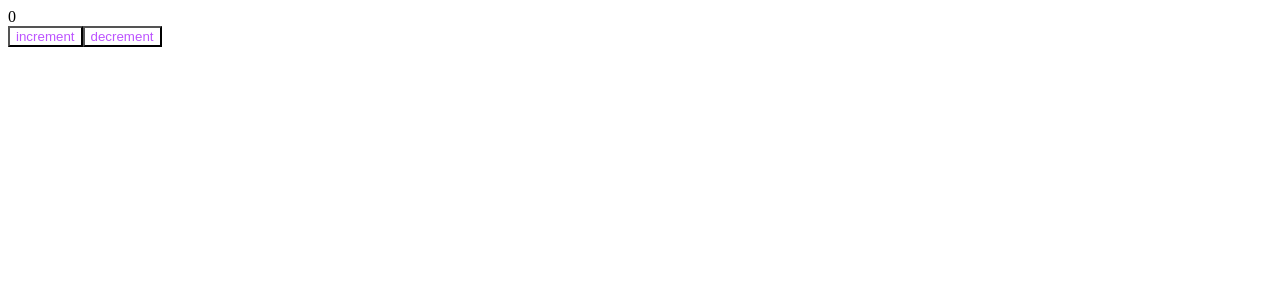
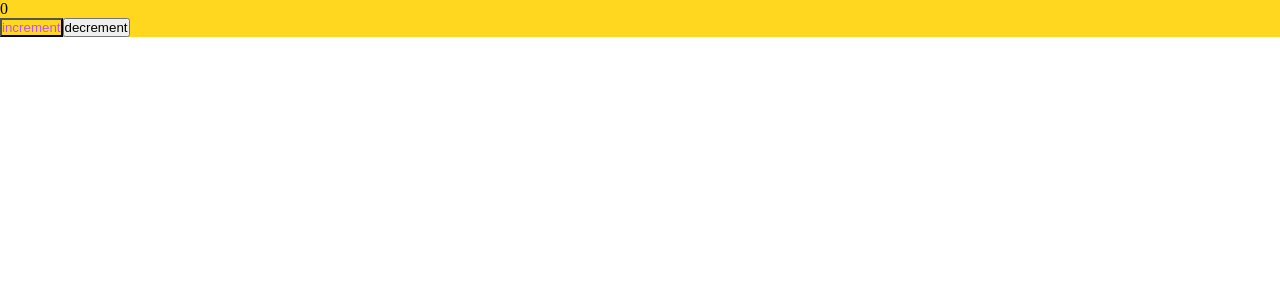
Before and after one commit to kandaysblnOrganization/course-project, a React app: page / in a window 1280 px wide. Shown: the top 300 px of the page. Built offline with nearby package versions, Linux system fonts and the light colour scheme.

Commit message:
configuration css modules

```diff
--- a/package.json
+++ b/package.json
@@ -27,6 +27,7 @@
     "@types/webpack-dev-server": "^4.7.2",
     "css-loader": "^6.6.0",
     "html-webpack-plugin": "^5.5.0",
+    "mini-css-extract-plugin": "^2.5.3",
     "sass": "^1.49.9",
     "sass-loader": "^12.6.0",
     "style-loader": "^3.3.1",
--- a/src/App.tsx
+++ b/src/App.tsx
@@ -3,7 +3,7 @@
 
 export const App = () => {
 	return (
-		<div>
+		<div className="wrapper">
 			<Counter/>
 		</div>
 	);
--- a/src/components/Counter.scss
+++ b/src/components/Counter.module.scss
@@ -1,4 +1,4 @@
-button {
+.button {
   background: none;
   color: #bc53ff;
 }
--- a/src/components/Counter.tsx
+++ b/src/components/Counter.tsx
@@ -1,5 +1,5 @@
 import React from 'react';
-import './Counter.scss';
+import classes from './Counter.module.scss';
 
 export const Counter = () => {
 	const [ count, setCount ] = React.useState( 0 );
@@ -12,6 +12,7 @@
 		<div>
 			<div>{ count }</div>
 			<button
+				className={ classes.button }
 				onClick={
 					handleChangeCount.bind( this, 2, 'increment' )
 				}
--- /dev/null
+++ b/src/index.scss
@@ -0,0 +1,9 @@
+* {
+  margin: 0;
+  padding: 0;
+  box-sizing: border-box;
+}
+
+.wrapper {
+  background: #ffd71f;
+}
--- a/src/index.tsx
+++ b/src/index.tsx
@@ -1,5 +1,6 @@
 import { render } from "react-dom";
 import { App } from "./App";
+import './index.scss';
 
 render(
 	<div>
```
Also changed, not shown: global.d.ts (added, +8 -0 lines), 4 other files (tests, documents, lock files or other folders).
